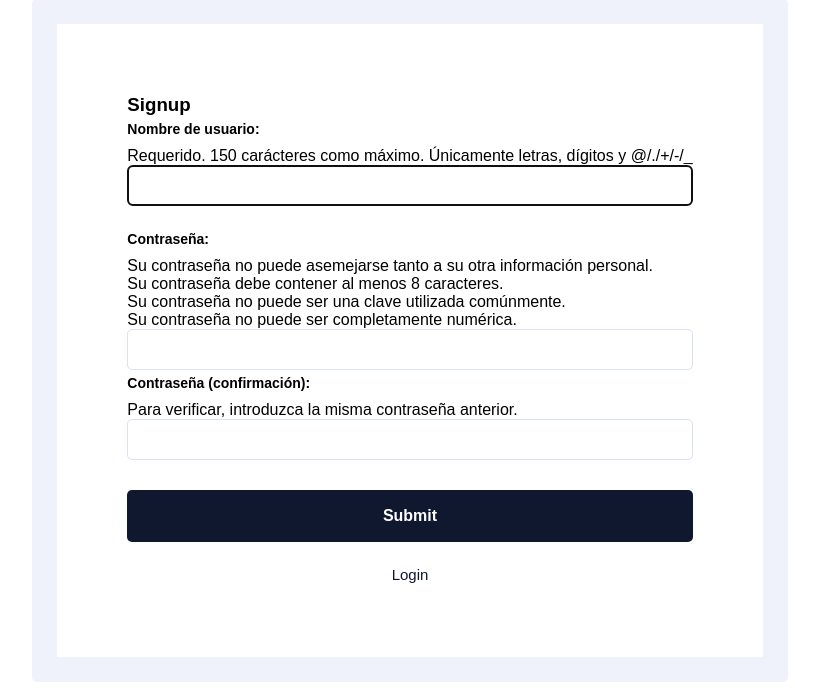
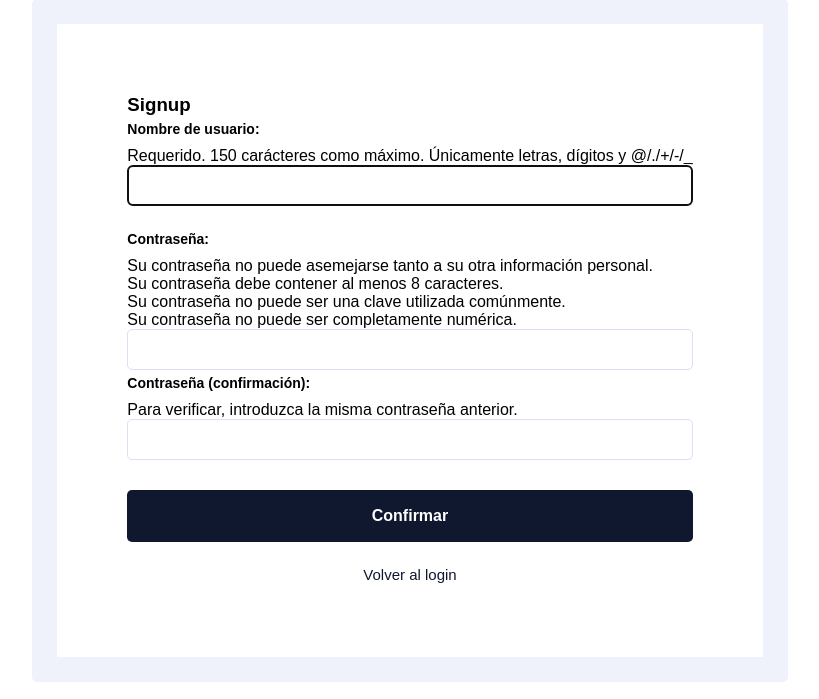
Before and after one commit to garaimg/IW-Equipo1-Proyecto-web-colaborativo, a Django app: page /appDeustronicComponents/register/ in a window 1280 px wide. Shown: the part 60-759 px from the top of the page, without its empty margins (230-1049 px from the left). Run offline with Django 5.2, Linux system fonts and the light colour scheme; some libraries are stand-ins or nearby versions.

Commit message:
arreglo un bug

```diff
--- a/DeustronicComponents/appDeustronicComponents/views.py
+++ b/DeustronicComponents/appDeustronicComponents/views.py
@@ -399,7 +399,10 @@ class PedidoProductoDetailView(DetailView):
     template_name = 'appDeustronicComponents/pedido_producto_detail.html'
     context_object_name = 'pedido'
 
-    # @method_decorator(login_required)
+    @method_decorator(login_required)
+    def dispatch(self, request, *args, **kwargs):
+        return super().dispatch(request, *args, **kwargs)
+
     def get_context_data(self, **kwargs):
         context = super().get_context_data(**kwargs)
         pedido = self.get_object()
--- a/DeustronicComponents/templates/registration/login.html
+++ b/DeustronicComponents/templates/registration/login.html
@@ -15,9 +15,9 @@
         <form method="POST">
             {% csrf_token %}
             {{ form }}
-            <button type="submit">Submit</button>
+            <button type="submit">Iniciar Sesión</button>
         </form>
-        <a class="signup-link" href="{% url 'register' %}">Signup</a>
+        <a class="signup-link" href="{% url 'register' %}">Registrarse</a>
     </div>
 </div>
 </body>
--- a/DeustronicComponents/templates/registration/signup.html
+++ b/DeustronicComponents/templates/registration/signup.html
@@ -12,8 +12,8 @@
         <form method="POST">
             {% csrf_token %}
             {{ form }}
-            <button type="submit">Submit</button>
-            <a class="signup-link" href="{% url "login" %}">Login</a>
+            <button type="submit">Confirmar</button>
+            <a class="signup-link" href="{% url "login" %}">Volver al login</a>
         </form>
 
     </div>
```
Also changed, not shown: DeustronicComponents/db.sqlite3.
